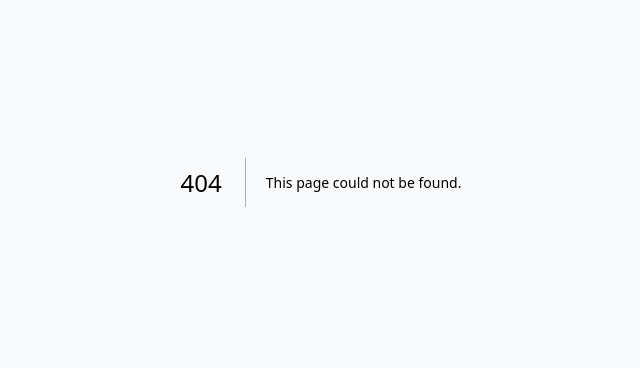
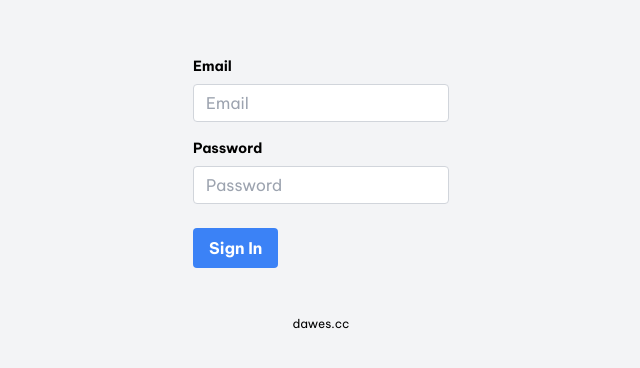
Before and after one commit to dawescc/bloggie, a Next.js app: page /admin in a window 1280 px wide. Before the commit this address had no page. Shown: the part 218-586 px from the top of the page, without its empty margins (319-959 px from the left). Built offline with nearby package versions, Linux system fonts and the light colour scheme; no server answers.

Commit message:
added appwide auth & state management, redesign

```diff
--- /dev/null
+++ b/src/components/TopCap.js
@@ -0,0 +1,25 @@
+import { logout } from "@/utils/handleLogout";
+
+const TopCap = ({session}) => {
+
+	const handleLogoutClick = async () => {
+        await logout();
+    };
+
+	return (
+		<div className='flex px-4 py-1 items-center bg-gray-100 dark:bg-gray-900'>
+			<p className='text-[1.5rem]/[1.5rem] font-bold text-gray-600 py-1'>
+				<span className='transition-all ease-in-out duration-400 hover:text-pink-300'>ryan dawes</span>
+			</p>
+
+            <div className='flex-grow'></div>
+
+            {session && (
+				<div onClick={handleLogoutClick} className='rounded-full px-3 py-1 bg-red-300 hover:bg-red-400 cursor-pointer select-none border border-red-500 text-red-700 hover:text-red-100 text-[0.75rem]/[0.75rem] font-bold whitespace-nowrap'>Sign Out</div>
+			)}
+
+		</div>
+	);
+};
+
+export default TopCap;
--- a/src/components/feed.js
+++ b/src/components/feed.js
@@ -1,10 +1,11 @@
 import { useState, useEffect } from 'react';
 import moment from 'moment';
 
-const Feed = () => {
+const Feed = ({session}) => {
     const [articles, setArticles] = useState([]);
     const [topics, setTopics] = useState([]);
     const [selectedTopic, setSelectedTopic] = useState(null);
+
 
     useEffect(() => {
         const fetchArticles = async () => {
@@ -44,8 +45,8 @@ const Feed = () => {
 
         return (
             <div className="flex flex-col">
-                    {/* Topics Section */}
-                    <div className="pb-4 border-b border-slate-200 dark:border-slate-800 bg-slate-50 dark:bg-slate-950 flex items-center sticky top-0">
+                    {/* Topics Section border-gray-300 dark:border-gray-700 */}
+                    <div className="pb-4 border-b border-gray-300 dark:border-gray-700 bg-gray-100 dark:bg-gray-900 flex items-center sticky top-0">
                         <div className="h-full w-full px-2 pt-1">
                             <p className="text-sm opacity-50">Topics:</p>
                             <div className="flex flex-wrap gap-2 mt-2 text-black">
@@ -74,9 +75,9 @@ const Feed = () => {
                     <div className="pt-2">
                         <ul className="w-full h-full">
                             {filteredArticles.map((article) => (
-                                <li key={article.id} className="py-4 px-2 flex flex-col gap-1 border-b border-slate-200 dark:border-slate-800">
+                                <li key={article.id} className="py-4 px-2 flex flex-col gap-1 border-b border-gray-300 dark:border-gray-700">
                                     <a href="#" className='flex gap-1 text-xs items-center mr-auto'>
-                                        <div className="rounded-md overflow-hidden border-2 border-slate-200 dark:border-slate-800">
+                                        <div className="rounded-md overflow-hidden border border-gray-300 dark:border-gray-700">
                                             <img id="pfp" className="h-8 w-8" src="https://neutgwolrftsfsvfhutp.supabase.co/storage/v1/object/sign/img/pfp/0.png?token=eyJhbGciOiJIUzI1NiIsInR5cCI6IkpXVCJ9.eyJ1cmwiOiJpbWcvcGZwLzAucG5nIiwiaWF0IjoxNjk5Mzc2MDEyLCJleHAiOjE3NjI0NDgwMTJ9.8t98N7iwrFoqfs3z5wJskH2fnoLiCF2XWFzerRh8KVo&t=2023-11-07T16%3A53%3A32.454Z"/>
                                         </div>
                                         <div className='flex gap-1 flex-col'>
@@ -102,7 +103,7 @@ const Feed = () => {
 
                                         {/* Article Reply Content */}
                                         {article.reply_to && (
-                                            <span className="text-slate-400 text-xs p-2 rounded-md border border-slate-200 dark:border-slate-800 bg-gray-100 dark:bg-gray-900 flex gap-2 items-center">
+                                            <span className="text-slate-400 text-xs p-2 rounded-md border border-gray-300 dark:border-gray-700 bg-gray-100 dark:bg-gray-900 flex gap-2 items-center">
                                                 <i className="fa-solid fa-reply"></i> <span className="font-semibold">{findReplyContent(article.reply_to).content} &mdash; {moment(findReplyContent(article.reply_to).created_at).fromNow()}</span>
                                             </span>
                                         )}
@@ -122,6 +123,15 @@ const Feed = () => {
                                             #{article.topic}
                                         </span>
                                     )}
+
+                                     {/* If session, show reply button */}
+                                     <span className="px-2 text-xs text-gray-300 dark:text-gray-500">
+                                        {session && (
+                                            <span className=''>
+                                                <i className='fa-solid fa-reply'></i>
+                                            </span>
+                                        )}
+                                    </span>
                                 </li>
                             ))}
                         </ul>
--- /dev/null
+++ b/src/components/madewithlove.js
@@ -0,0 +1,15 @@
+const MadeWithLove = ({session}) => {
+	return (
+		<div className='flex flex-col gap-2 items-center pt-1 pb-2'>
+			<p className='w-full text-center text-[0.75rem]/[0.75rem] text-gray-400 dark:text-gray-600'>
+				made with <i className='fa-solid fa-heart transition-all ease-in-out duration-400 hover:text-red-500 hover:animate-pulse'></i> Ryan Dawes
+			</p>
+
+            {session && (
+				<div className='rounded-full px-3 py-1 bg-green-300 border border-green-500 text-green-600 text-[0.75rem]/[0.75rem] font-bold'>Signed In</div>
+			)}
+		</div>
+	);
+};
+
+export default MadeWithLove;
--- a/src/components/profile.js
+++ b/src/components/profile.js
@@ -1,31 +1,9 @@
-import { useState } from 'react';
-import { supabase } from '../utils/supabaseClient';
-
-const Profile = () => {
+const Profile = ({name}) => {
     return (
-    <div className='w-full flex flex-col'>
-    <div className="h-44 lg:h-56 border-b border-slate-200 dark:border-slate-800 flex items-center">
-    <div className="h-full overflow-hidden">
-        <img className="" src="https://neutgwolrftsfsvfhutp.supabase.co/storage/v1/object/sign/img/banner/0.jpg?token=eyJhbGciOiJIUzI1NiIsInR5cCI6IkpXVCJ9.eyJ1cmwiOiJpbWcvYmFubmVyLzAuanBnIiwiaWF0IjoxNjk5Mzc1OTc3LCJleHAiOjE3NjI0NDc5Nzd9.opP8BDzImKnp0FTi-4VyPQEYDYSRfNwSI5vGmWXqKhM&t=2023-11-07T16%3A52%3A57.942Z"/>
-    </div>
-    </div>
-    <div className="pb-4 border-b border-slate-200 dark:border-slate-800 flex items-center">
-    <div className="h-full w-full relative px-2">
-        <div className="rounded-lg overflow-hidden absolute -translate-y-1/2 border-4 border-slate-200 dark:border-black">
-            <img id="pfp" className="h-20 w-20" src="https://neutgwolrftsfsvfhutp.supabase.co/storage/v1/object/sign/img/pfp/0.png?token=eyJhbGciOiJIUzI1NiIsInR5cCI6IkpXVCJ9.eyJ1cmwiOiJpbWcvcGZwLzAucG5nIiwiaWF0IjoxNjk5Mzc2MDEyLCJleHAiOjE3NjI0NDgwMTJ9.8t98N7iwrFoqfs3z5wJskH2fnoLiCF2XWFzerRh8KVo&t=2023-11-07T16%3A53%3A32.454Z"/>
+    <div className='w-full flex flex-col items-center'>
+        <div className='w-full my-4 h-12 rounded-lg shadow-sm border border-gray-200 bg-gray-100 dark:border-gray-700 dark:bg-gray-800'>
+            {name}
         </div>
-        <div className="mt-12"></div>
-        <p id="display_name" className="font-black text-2xl">ryan</p>
-        <p id="handle" className="font-black text-pink-300 text-md">@ryandawes</p>
-        <p id="desc" className="my-2">hi, mom!</p>
-        <p className="opacity-50 text-sm select-none"><i className="mr-1 fa-solid fa-location-arrow"></i>United States, Earth</p>
-        <div className="mt-2 p-2 w-full flex flex-wrap gap-x-4 gap-y-2 justify-center text-sm border border-slate-200 dark:border-slate-800 rounded-lg ">
-            <a className="text-blue-400 hover:underline" href="https://dawes.cc"><i className="mr-1 text-gray-600 dark:text-gray-100 text-lg fa-solid fa-link"></i>dawes.cc</a>
-            <a className="text-blue-400 hover:underline" href="https://github.com/dawescc"><i className="mr-1 text-gray-600 dark:text-gray-100 text-lg fa-brands fa-github"></i>@dawescc</a>
-            <a className="text-blue-400 hover:underline" href="https://ko-fi.com/dawes"><i className="mr-1 text-gray-600 dark:text-gray-100 text-lg fa-brands fa-dollar-sign"></i>@dawescc</a>
-        </div>
-    </div>
-    </div>
     </div>
     );
 };
--- /dev/null
+++ b/src/context/AuthContext.js
@@ -0,0 +1,22 @@
+import React, { createContext, useState, useEffect, useContext } from 'react';
+import { supabase } from '@/utils/supabaseClient';
+
+const AuthContext = createContext();
+
+export const AuthProvider = ({ children }) => {
+	const [session, setSession] = useState(null);
+
+	useEffect(() => {
+		supabase.auth.onAuthStateChange((_event, session) => {
+			setSession(session);
+		});
+	}, []);
+
+  return (
+    <AuthContext.Provider value={{ session }}>
+      {children}
+    </AuthContext.Provider>
+  );
+};
+
+export const useAuth = () => useContext(AuthContext);
--- a/src/pages/_app.js
+++ b/src/pages/_app.js
@@ -1,5 +1,10 @@
 import '@/styles/globals.css'
+import { AuthProvider } from '@/context/AuthContext';
 
 export default function App({ Component, pageProps }) {
-  return <Component {...pageProps} />
+  return (
+    <AuthProvider>
+      <Component {...pageProps} />
+    </AuthProvider>
+  )
 }
--- a/src/pages/_document.js
+++ b/src/pages/_document.js
@@ -4,7 +4,7 @@ export default function Document() {
   return (
     <Html lang="en">
       <Head />
-      <body className='bg-slate-50 dark:bg-slate-950 dark:text-white'>
+      <body className='bg-gray-100 dark:bg-gray-900 dark:text-white'>
         <Main />
         <NextScript />
       </body>
--- /dev/null
+++ b/src/pages/admin.js
@@ -0,0 +1,78 @@
+import { useEffect, useState } from 'react';
+import { useRouter } from 'next/router';
+import { supabase } from '@/utils/supabaseClient';
+import { useAuth } from '@/context/AuthContext';
+
+export default function Admin() {
+  const [loading, setLoading] = useState(false);
+  const router = useRouter();
+  const { session } = useAuth();
+
+  useEffect(() => {
+    if (session) {
+      router.push('/');
+    }
+  }, [session, router]);
+
+  const handleLogin = async (email, password) => {
+    try {
+      setLoading(true);
+      const { error } = await supabase.auth.signInWithPassword({ email, password });
+      if (error) throw error;
+    } catch (error) {
+      alert(error.error_description || error.message);
+    } finally {
+      setLoading(false);
+    }
+  };
+
+  return (
+    <div className="flex justify-center items-center h-screen">
+      <div className="w-full max-w-xs">
+        <form className="rounded px-8 pt-6 pb-8 mb-4" onSubmit={(e) => {
+          e.preventDefault();
+          handleLogin(e.target.email.value, e.target.password.value);
+        }}>
+          <div className="mb-4">
+            <label className="block text-sm font-bold mb-2" htmlFor="email">
+              Email
+            </label>
+            <input
+              className="appearance-none border rounded w-full py-2 px-3 leading-tight focus:outline-none
+                       border-gray-300 dark:border-gray-700 dark:bg-gray-100  text-gray-700"
+              id="email"
+              type="email"
+              placeholder="Email"
+              required
+            />
+          </div>
+          <div className="mb-6">
+            <label className="block text-sm font-bold mb-2" htmlFor="password">
+              Password
+            </label>
+            <input
+              className="appearance-none border rounded w-full py-2 px-3 leading-tight focus:outline-none
+                       border-gray-300 dark:border-gray-700 dark:bg-gray-100  text-gray-700"
+              id="password"
+              type="password"
+              placeholder="Password"
+              required
+            />
+          </div>
+          <div className="flex items-center justify-between">
+            <button
+              className="bg-blue-500 hover:bg-blue-700 text-white font-bold py-2 px-4 rounded focus:outline-none focus:shadow-outline"
+              type="submit"
+              disabled={loading}
+            >
+              {loading ? 'Logging in...' : 'Sign In'}
+            </button>
+          </div>
+        </form>
+        <p className="text-center text-xs hover:underline cursor-pointer">
+          <a href='https://dawes.cc'>dawes.cc</a>
+        </p>
+      </div>
+    </div>
+  );
+}
--- /dev/null
+++ b/src/pages/api/auth.js
@@ -0,0 +1,20 @@
+import { supabase } from '@/utils/supabaseClient';
+
+export default async function handler(req, res) {
+  if (req.method === 'POST') {
+    try {
+      const { email, password } = req.body;
+      const { data, error } = await supabase.auth.signInWithPassword({
+        email,
+        password,
+      });
+
+      if (error) throw error;
+      return res.status(200).json({ response: data});
+    } catch (error) {
+      return res.status(401).json({ error: error.message });
+    }
+  } else {
+    res.status(405).json({ message: 'Method not allowed' });
+  }
+}
--- a/src/pages/index.js
+++ b/src/pages/index.js
@@ -1,30 +1,42 @@
-import { useEffect, useState } from 'react';
-import { supabase } from '../utils/supabaseClient';
-import Profile from '../components/profile';
-import Feed from '../components/feed';
+import { useEffect, useState } from "react";
+import { supabase } from "@/utils/supabaseClient";
 
-const Home = () => {
+import { useAuth } from '@/context/AuthContext';
 
-  return (
-    <div className="h-full w-full flex">
-    <div className="md:flex-grow h-full"></div>
+import MadeWithLove from "@/components/madewithlove";
+import TopCap from "@/components/TopCap";
+import Profile from "@/components/profile";
+import Feed from "@/components/feed";
 
-    <div className="w-full md:w-10/12 lg:w-8/12 md:border-x border-slate-200 dark:border-slate-800 h-full flex flex-col">
-        <div className="h-auto border-b border-slate-200 dark:border-slate-800 flex items-center">
-        </div>
-        <Profile />
-        <div className="pt-2 w-full">
-          <Feed />
-        </div>
-        <div className="h-auto pt-2 pb-1 flex items-center">
-            <p className="w-full text-center text-xs text-gray-400 dark:text-gray-600">made with <i className="fa-solid fa-heart transition-all ease-in hover:text-red-500"></i> Ryan Dawes</p>
-        </div>
+function Home() {
+	const { session } = useAuth();
 
-    </div>
+	return (
+		<div className='flex'>
+			<div className='md:flex-grow h-full'></div>
 
-    <div className="md:flex-grow h-full"></div>
-    </div>
-  );
-};
+			<div className='w-full md:w-10/12 lg:w-8/12 flex flex-col md:border-x border-gray-300 dark:border-gray-700'>
+				<div id='topcap' className='h-auto border-b border-gray-300 dark:border-gray-700'>
+					<TopCap session={session} />
+				</div>
+				<div id='main' className='flex flex-col'>
+					<Feed session={session} />
+
+					{session &&
+						<Profile name={"dani"} />
+					}
+
+				</div>
+				<div
+					id='botcap'
+					className='h-auto border-t border-gray-300 dark:border-gray-700'>
+					<MadeWithLove session={session} />
+				</div>
+			</div>
+
+			<div className='md:flex-grow h-full'></div>
+		</div>
+	);
+}
 
 export default Home;
--- /dev/null
+++ b/src/utils/handleLogout.js
@@ -0,0 +1,5 @@
+import { supabase } from '@/utils/supabaseClient';
+
+export const logout = async () => {
+    await supabase.auth.signOut();
+};
```
Also changed, not shown: 1 other file (tests, documents, lock files or other folders).
